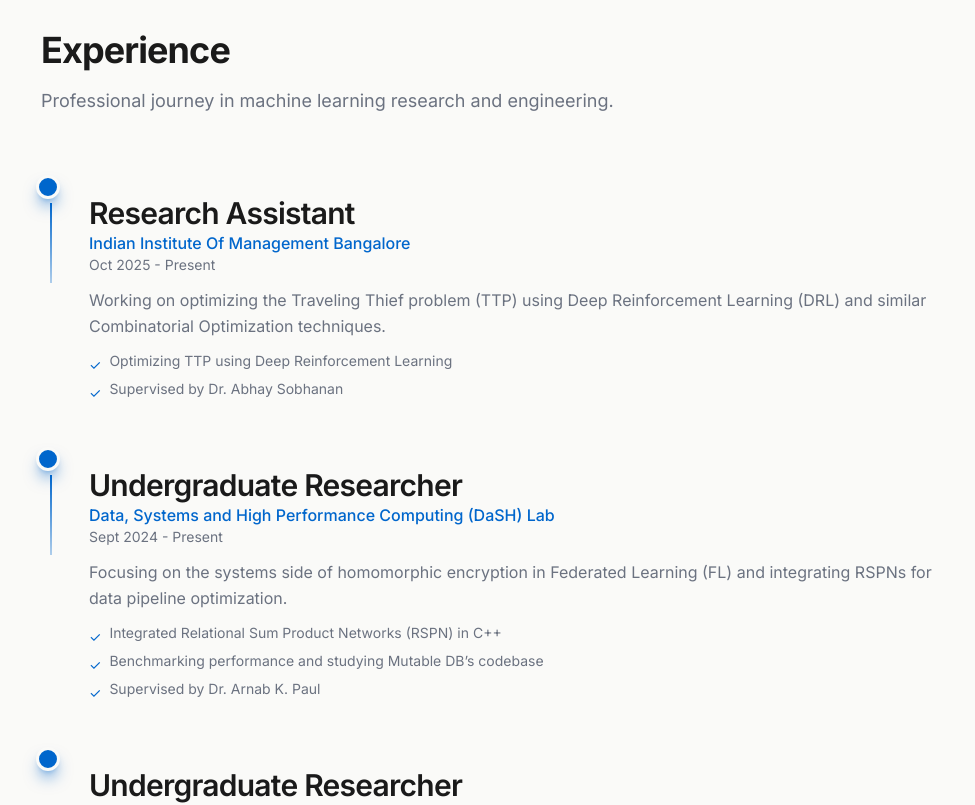
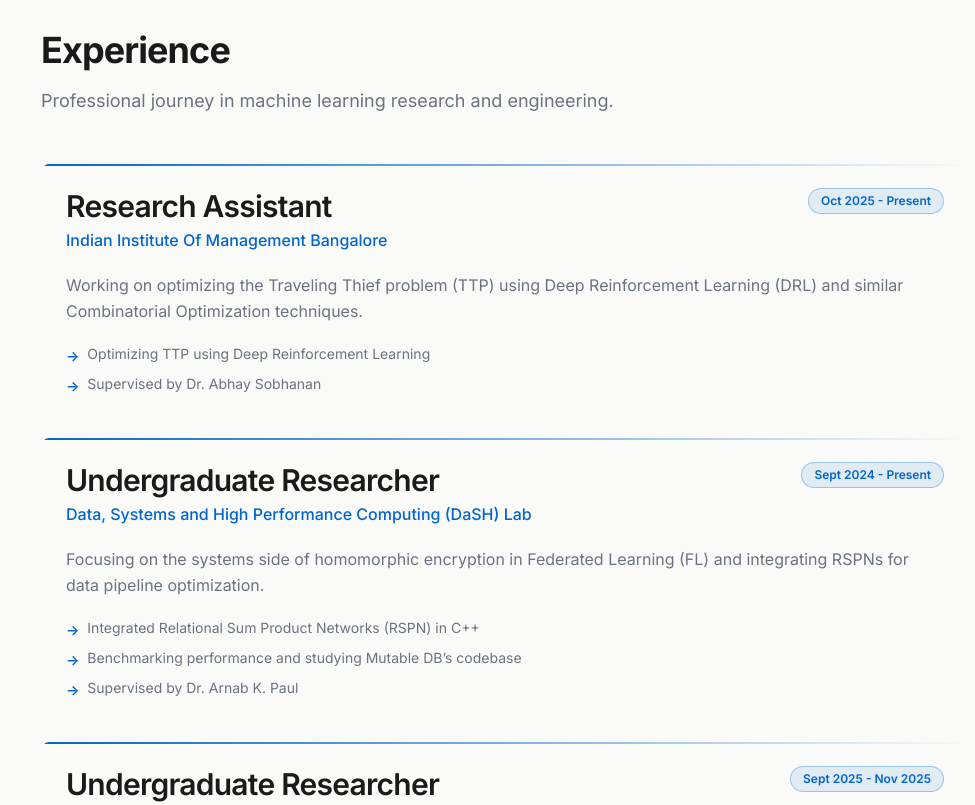
Before and after one commit to nischitkumar/nischitkumar.github.io, a Next.js app: page / in a window 1280 px wide. Shown: the part 3680-4485 px from the top of the page, without its empty margins (135-1110 px from the left). Built offline with nearby package versions, Linux system fonts and the light colour scheme.

Commit message:
Redesign Experience section with clean minimal card-based timeline design

```diff
--- a/src/components/Experience.tsx
+++ b/src/components/Experience.tsx
@@ -56,51 +56,67 @@
                     </p>
                 </div>
 
-                <div className="space-y-0 relative">
+                <div className="space-y-4">
                     {experiences.map((exp, idx) => (
                         <motion.div
                             key={idx}
-                            initial={{ opacity: 0, x: -20 }}
-                            whileInView={{ opacity: 1, x: 0 }}
+                            initial={{ opacity: 0, y: 20 }}
+                            whileInView={{ opacity: 1, y: 0 }}
                             viewport={{ once: true }}
-                            transition={{ delay: idx * 0.1 }}
-                            className="relative pl-12 py-8"
+                            transition={{ delay: idx * 0.15, duration: 0.6 }}
+                            className="group p-6 bg-white/10 dark:bg-white/5 backdrop-blur-md border border-white/20 dark:border-white/10 rounded-lg hover:border-accent/50 dark:hover:border-blue-500/50 transition-all duration-300 relative overflow-hidden"
                         >
-                            {/* Timeline Line - extends from circle down */}
-                            {idx < experiences.length - 1 && (
-                                <div className="absolute left-[8.5px] top-10 h-20 w-0.5 bg-gradient-to-b from-accent to-accent/30 dark:from-blue-500 dark:to-blue-500/30" />
-                            )}
+                            {/* Subtle top accent bar */}
+                            <div className="absolute top-0 left-0 right-0 h-0.5 bg-gradient-to-r from-accent via-accent/50 to-transparent dark:from-blue-500 dark:via-blue-500/50" />
 
-                            {/* Timeline Dot */}
-                            <motion.div
-                                className="absolute -left-[5px] top-3 w-6 h-6 bg-accent dark:bg-blue-500 rounded-full shadow-lg shadow-accent/50 dark:shadow-blue-500/50 border-[3px] border-cream dark:border-charcoal"
-                                whileHover={{ scale: 1.3, boxShadow: '0 0 20px rgba(0, 102, 204, 0.6)' }}
-                                transition={{ type: 'spring', stiffness: 400, damping: 10 }}
-                            />
+                            {/* Number indicator */}
+                            <div className="absolute -top-8 -right-8 text-8xl font-bold text-white/5 dark:text-white/[0.02] group-hover:text-white/10 dark:group-hover:text-white/[0.04] transition-colors duration-300">
+                                {String(idx + 1).padStart(2, '0')}
+                            </div>
 
-                            <div className="space-y-3">
-                                <div>
-                                    <h3 className="h-medium text-charcoal dark:text-cream">
+                            <div className="relative space-y-3">
+                                {/* Header with duration badge */}
+                                <div className="flex items-start justify-between gap-4">
+                                    <div className="space-y-1 flex-1">
+                                        <h3 className="h-medium text-charcoal dark:text-cream group-hover:text-accent dark:group-hover:text-blue-400 transition-colors duration-300">
                                             {exp.role}
                                         </h3>
                                         <p className="text-accent dark:text-blue-400 font-medium">
                                             {exp.organization}
                                         </p>
-                                    <p className="text-sm text-slate dark:text-gray-400">
+                                    </div>
+                                    <motion.div
+                                        whileHover={{ scale: 1.05 }}
+                                        className="px-3 py-1 bg-accent/10 dark:bg-blue-500/10 border border-accent/30 dark:border-blue-500/30 rounded-full whitespace-nowrap"
+                                    >
+                                        <p className="text-xs font-semibold text-accent dark:text-blue-400">
                                             {exp.duration}
                                         </p>
+                                    </motion.div>
                                 </div>
 
-                                <p className="body-md">{exp.description}</p>
+                                {/* Description */}
+                                <p className="body-md pt-2">{exp.description}</p>
 
-                                <ul className="space-y-1 text-sm text-slate dark:text-gray-400">
+                                {/* Highlights */}
+                                <ul className="space-y-2 pt-2">
                                     {exp.highlights.map((highlight, i) => (
-                                        <li key={i} className="flex items-start gap-2">
-                                            <span className="text-accent dark:text-blue-400 mt-1">
-                                                ✓
-                                            </span>
-                                            {highlight}
-                                        </li>
+                                        <motion.li
+                                            key={i}
+                                            initial={{ opacity: 0, x: -10 }}
+                                            whileInView={{ opacity: 1, x: 0 }}
+                                            viewport={{ once: true }}
+                                            transition={{ delay: idx * 0.15 + i * 0.05 }}
+                                            className="flex items-start gap-2 text-sm text-slate dark:text-gray-400"
+                                        >
+                                            <motion.span
+                                                className="text-accent dark:text-blue-400 font-semibold flex-shrink-0 mt-0.5"
+                                                whileHover={{ scale: 1.2, rotate: 10 }}
+                                            >
+                                                →
+                                            </motion.span>
+                                            <span>{highlight}</span>
+                                        </motion.li>
                                     ))}
                                 </ul>
                             </div>
```
Lines whose indentation alone changed are shown as unchanged.
